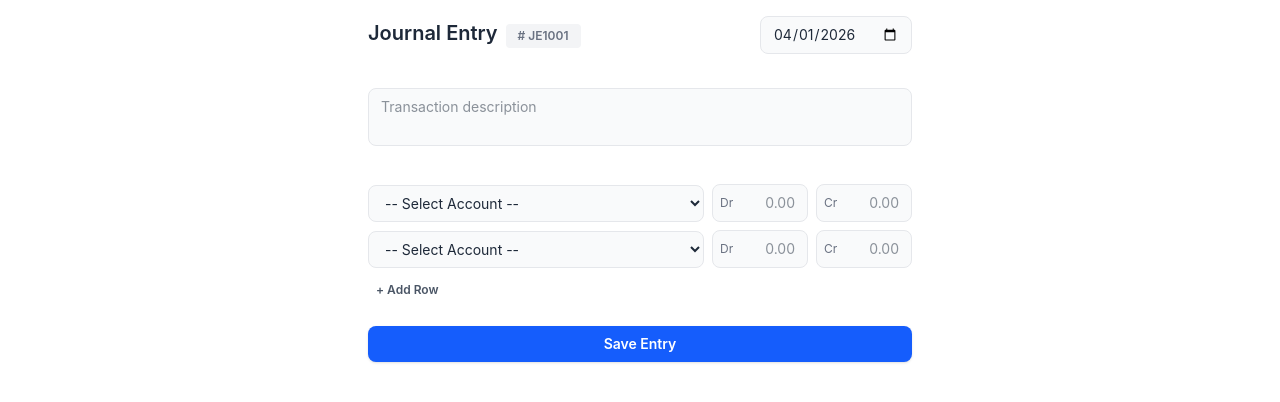
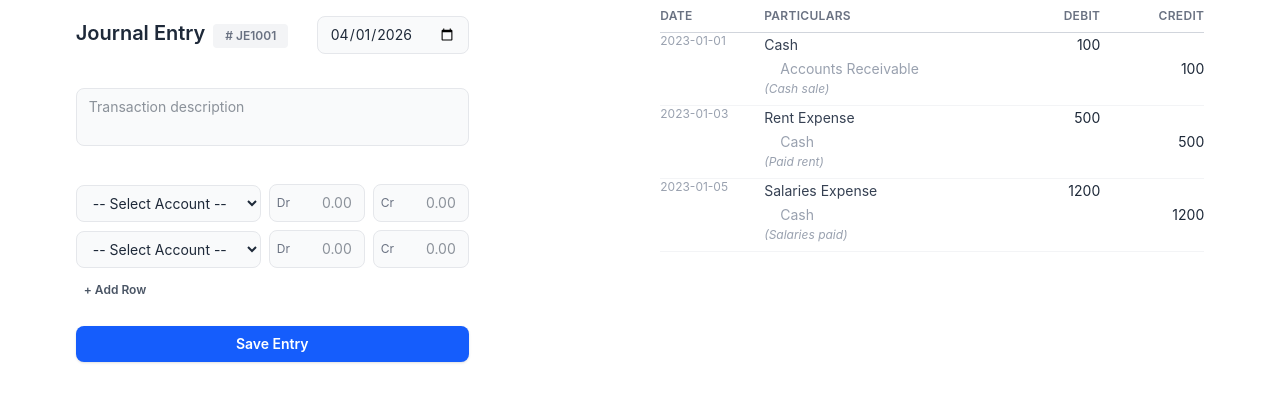
Before and after one commit to jahidulcf/ledger, a React (Vite) app: page / in a window 1280 px wide. Shown: the top 402 px of the page. Built offline with nearby package versions, Linux system fonts and the light colour scheme.

Commit message:
Static journal added

```diff
--- a/src/App.jsx
+++ b/src/App.jsx
@@ -1,11 +1,13 @@
 import JournalEntry from "./components/JournalEntry/JournalEntry";
+import Journals from "./components/Journals/Journals";
 
 const App = () => {
 
   return (
-    <>
+    <div className="flex flex-col lg:flex-row gap-10">
       <JournalEntry />
-    </>
+      <Journals />
+    </div>
   );
 };
 
--- /dev/null
+++ b/src/components/Journals/Entry.jsx
@@ -0,0 +1,42 @@
+import React from 'react';
+import { SEED_ACCOUNTS } from '../JournalEntry/constant';
+
+const Entry = ({ entry }) => {
+  const getAccountName = (id) => SEED_ACCOUNTS.find(a => a.id === id)?.name ?? id;
+
+  return (
+    <>
+      {entry.rows.map((row, i) => {
+        const hasCr = Number(row.credit) > 0;
+        return (
+          <tr key={row.id}>
+            <td className="pr-2 text-gray-400 text-xs whitespace-nowrap align-top w-24">
+              {i === 0 ? entry.date : ''}
+            </td>
+            <td className={`px-2 text-sm py-0.5 ${hasCr ? 'pl-6 text-gray-400' : 'text-gray-700'}`}>
+              {getAccountName(row.account)}
+            </td>
+            <td className="px-2 text-right text-sm text-gray-800 w-24">
+              {Number(row.debit) > 0 ? row.debit : ''}
+            </td>
+            <td className="pl-2 text-right text-sm text-gray-800 w-24">
+              {Number(row.credit) > 0 ? row.credit : ''}
+            </td>
+          </tr>
+        );
+      })}
+      <tr>
+        <td className="pr-2" />
+        <td className="px-2 text-xs text-gray-400 italic pb-2">
+          ({entry.description})
+        </td>
+        <td /><td />
+      </tr>
+      <tr>
+        <td colSpan={4} className="border-b border-gray-100" />
+      </tr>
+    </>
+  );
+};
+
+export default Entry;
--- /dev/null
+++ b/src/components/Journals/Journals.jsx
@@ -0,0 +1,63 @@
+import Entry from "./Entry";
+
+const entries = [
+  {
+    id: "1",
+    date: "2023-01-01",
+    description: "Cash sale",
+    rows: [
+      { id: "1", account: "1", debit: "100", credit: "0" },
+      { id: "2", account: "2", debit: "0", credit: "100" },
+    ],
+  },
+  {
+    id: "2",
+    date: "2023-01-03",
+    description: "Paid rent",
+    rows: [
+      { id: "1", account: "5", debit: "500", credit: "0" },
+      { id: "2", account: "1", debit: "0", credit: "500" },
+    ],
+  },
+  {
+    id: "3",
+    date: "2023-01-05",
+    description: "Salaries paid",
+    rows: [
+      { id: "1", account: "6", debit: "1200", credit: "0" },
+      { id: "2", account: "1", debit: "0", credit: "1200" },
+    ],
+  },
+];
+
+const Journals = () => {
+  return (
+    <div className="w-full max-w-xl container mx-auto overflow-x-auto px-4">
+      <table className="w-full min-w-100 border-collapse text-sm">
+        <thead>
+          <tr className="border-b border-gray-300">
+            <th className="py-2 pr-2 text-left text-xs font-semibold text-gray-500 uppercase tracking-wide w-24">
+              Date
+            </th>
+            <th className="py-2 px-2 text-left text-xs font-semibold text-gray-500 uppercase tracking-wide">
+              Particulars
+            </th>
+            <th className="py-2 px-2 text-right text-xs font-semibold text-gray-500 uppercase tracking-wide w-24">
+              Debit
+            </th>
+            <th className="py-2 pl-2 text-right text-xs font-semibold text-gray-500 uppercase tracking-wide w-24">
+              Credit
+            </th>
+          </tr>
+        </thead>
+        <tbody>
+          {entries.map(entry => (
+            <Entry key={entry.id} entry={entry} />
+          ))}
+        </tbody>
+      </table>
+    </div>
+  );
+};
+
+export default Journals;
```
